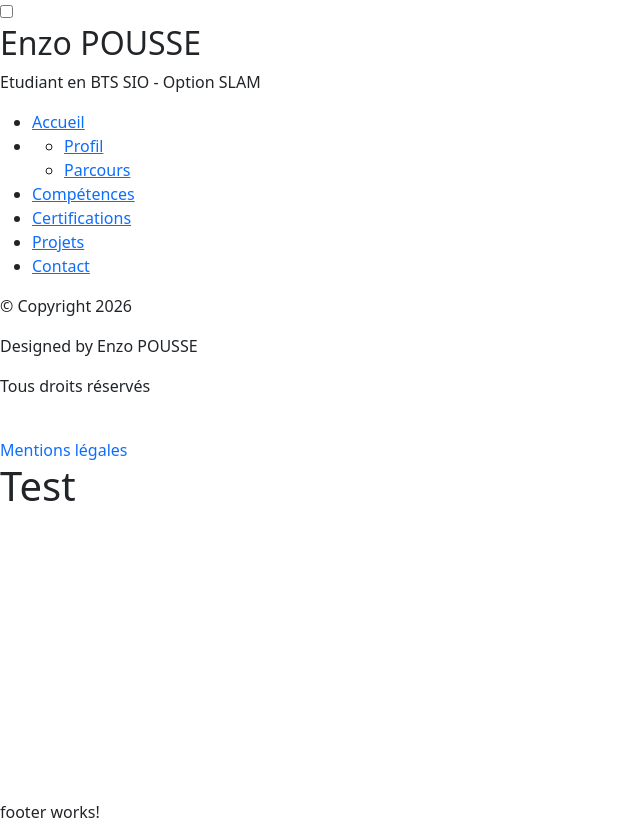
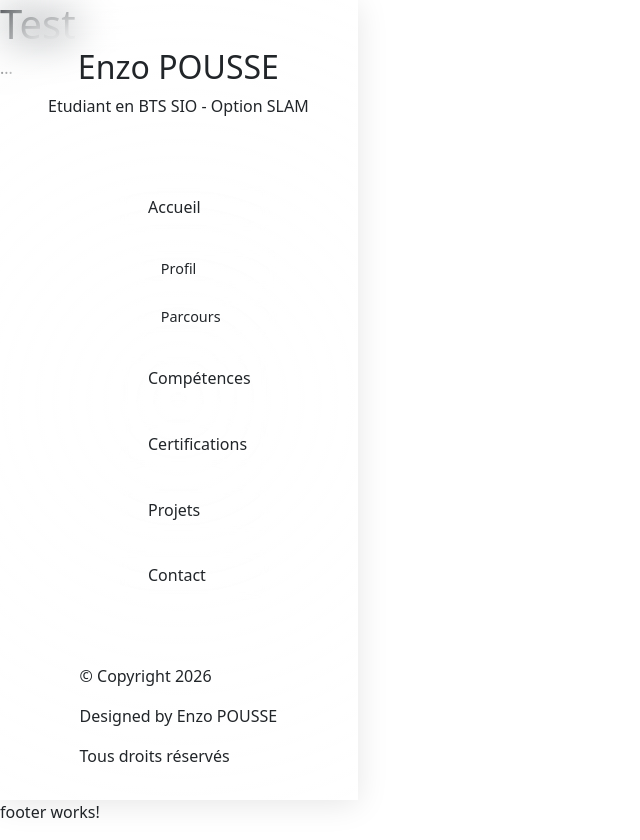
Before and after one commit to EnzoPss/Portfolio_angular, an Angular app: page / in a window 1280 px wide. Shown: the whole page, without its empty margins (0-640 px from the left). Built offline with nearby package versions, Linux system fonts and the light colour scheme.

Commit message:
sidebar (à check)

```diff
--- a/src/app/app.html
+++ b/src/app/app.html
@@ -1,8 +1,16 @@
 <div class="min-vh-100">
+
 <app-header></app-header>
+
 <main class="main">
   <h1>Test</h1>
+
+  <p>...</p>
+
 <router-outlet />
+
 </main>
+
 </div>
+
 <app-footer></app-footer>
--- a/src/app/components/header/header.css
+++ b/src/app/components/header/header.css
@@ -0,0 +1,323 @@
+/* Sidebar Styles */
+.sidebar {
+    width: var(--sidebar-width);
+    height: 100%;
+    position: fixed;
+    background: var(--sidebar-bg);
+    backdrop-filter: blur(20px) saturate(180%);
+    -webkit-backdrop-filter: blur(20px) saturate(180%);
+    border-right: 1px solid rgba(255, 255, 255, 0.1);
+    box-shadow: 0 4px 30px rgba(0, 0, 0, 0.1);
+    padding: 2rem;
+    display: flex;
+    flex-direction: column;
+    align-items: center;
+    z-index: 1000;
+    overflow-y: auto;
+    -webkit-overflow-scrolling: touch;
+}
+
+.sidebar::before {
+    content: '';
+    position: absolute;
+    top: 0;
+    left: 0;
+    right: 0;
+    bottom: 0;
+    background: radial-gradient(
+        circle at 50% 50%,
+        rgba(255, 255, 255, 0.1) 0%,
+        rgba(255, 255, 255, 0.05) 50%,
+        transparent 100%
+    );
+    z-index: -1;
+}
+
+/* Profile Section */
+.profile {
+    text-align: center;
+    margin-bottom: 2rem;
+    padding: 1rem;
+    background: var(--card-bg);
+    border-radius: 16px;
+    border: 1px solid var(--border-color);
+}
+
+.profile-img {
+    width: 150px;
+    height: 150px;
+    border-radius: 50%;
+    margin-bottom: 1rem;
+    border: 3px solid rgba(100, 255, 218, 0.5);
+    box-shadow: 0 0 20px rgba(100, 255, 218, 0.3);
+}
+
+.profile h2 {
+    margin-bottom: 0.5rem;
+}
+
+/* Navigation */
+nav ul {
+    list-style: none;
+    width: 100%;
+}
+
+nav ul li {
+    margin-bottom: 1rem;
+}
+
+nav ul .sub-nav {
+    margin-left: 0.5rem;
+    position: relative;
+    padding-left: 0.5rem;
+    margin-top: 0.5rem;
+    margin-bottom: 0.5rem;
+}
+
+nav ul .sub-nav::before {
+    content: '';
+    position: absolute;
+    left: 0;
+    top: 0;
+    bottom: 0;
+    width: 2px;
+    background: var(--accent-color);
+    opacity: 0.3;
+    border-radius: 4px;
+}
+
+nav ul .sub-nav li {
+    position: relative;
+    margin-bottom: 0.5rem;
+}
+
+nav ul .sub-nav li::before {
+    content: '';
+    position: absolute;
+    left: -0.5rem;
+    top: 50%;
+    width: 0.5rem;
+    height: 2px;
+    background: var(--accent-color);
+    opacity: 0.3;
+}
+
+nav ul .sub-nav li:last-child {
+    margin-bottom: 0;
+}
+
+nav ul .sub-nav a {
+    font-size: 0.9rem;
+    padding: 0.6rem 1rem;
+}
+
+nav ul li a {
+    color: var(--text-color);
+    text-decoration: none;
+    display: flex;
+    align-items: center;
+    padding: 0.8rem 1.2rem;
+    border-radius: 10px;
+    transition: all 0.3s ease;
+    background: var(--card-bg);
+    border: 1px solid var(--border-color);
+    backdrop-filter: blur(4px);
+    -webkit-backdrop-filter: blur(4px);
+    position: relative;
+    overflow: hidden;
+}
+
+nav ul li a i {
+    margin-right: 10px;
+}
+
+nav ul li a::before {
+    content: '';
+    position: absolute;
+    top: 0;
+    left: 0;
+    width: 100%;
+    height: 100%;
+    background: linear-gradient(
+        45deg,
+        transparent 0%,
+        rgba(255, 255, 255, 0.05) 50%,
+        transparent 100%
+    );
+    transform: translateX(-100%);
+    transition: transform 0.6s ease;
+}
+
+nav ul li a:hover::before {
+    transform: translateX(100%);
+}
+
+nav ul li a:hover {
+    background: rgba(var(--accent-color-rgb), 0.1);
+    border: 1px solid rgba(var(--accent-color-rgb), 0.2);
+    color: var(--accent-color);
+    transform: translateX(5px);
+}
+
+nav ul li a.active {
+    background: rgba(var(--accent-color-rgb), 0.1);
+    border: 1px solid rgba(var(--accent-color-rgb), 0.2);
+    color: var(--accent-color);
+    transform: translateX(5px);
+}
+
+nav ul li a.active::before {
+    content: '';
+    position: absolute;
+    left: -2rem;
+    top: 50%;
+    transform: translateY(-50%);
+    width: 4px;
+    height: 70%;
+    background: var(--accent-color);
+    border-radius: 0 4px 4px 0;
+}
+
+/* Social Links */
+.social-links {
+    margin-top: auto;
+    padding: 1rem;
+    background: var(--card-bg);
+    border-radius: 12px;
+    border: 1px solid var(--border-color);
+    width: 100%;
+    display: flex;
+    justify-content: center;
+    gap: 1rem;
+}
+
+.social-links a {
+    color: var(--text-color);
+    font-size: 1.5rem;
+    padding: 0.5rem;
+    border-radius: 8px;
+    transition: all 0.3s ease;
+    background: var(--card-bg);
+    border: 1px solid var(--border-color);
+}
+
+.social-links a:hover {
+    color: var(--accent-color);
+    background: rgba(var(--accent-color-rgb), 0.1);
+    border: 1px solid rgba(var(--accent-color-rgb), 0.2);
+    transform: translateY(-3px);
+}
+
+/* Responsive Design */
+@media (max-width: 768px) {
+    .sidebar {
+        transform: translateX(-100%);
+        width: 280px;
+    }
+
+    .sidebar.open {
+        transform: translateX(0);
+    }
+
+    .profile-img {
+        width: 100px;
+        height: 100px;
+    }
+
+    .social-links {
+        margin-top: 2rem;
+    }
+}
+
+
+
+
+
+
+
+
+
+
+
+/* Cacher le bouton par défaut */
+.sidebar-toggle {
+    display: none;
+    position: fixed;
+    top: 1rem;
+    left: 1rem;
+    z-index: 1100;
+    background: var(--accent-color);
+    color: white;
+    border: none;
+    padding: 0.5rem 1rem;
+    border-radius: 5px;
+    cursor: pointer;
+    box-shadow: 0 4px 6px rgba(0, 0, 0, 0.1);
+    font-size: 1.2rem;
+}
+
+.sidebar {
+    transition: transform 0.3s ease-in-out;
+}
+
+.sidebar.open {
+    transform: translateX(0);
+    transition: transform 0.3s ease-in-out;
+}
+
+/* Montrer le bouton sur les petits écrans */
+@media (max-width: 768px) {
+    .sidebar-toggle {
+        display: block;
+    }
+    .sidebar {
+        transform: translateX(-100%);
+        transition: transform 0.3s ease-in-out;
+    }
+
+    .content {
+        margin-left: 0;
+        padding-top: 4rem; /* Compense le bouton */
+    }
+}
+
+/* Ajout d'un overlay pour fermer la sidebar */
+.sidebar-overlay {
+    display: none;
+    position: fixed;
+    top: 0;
+    left: 0;
+    right: 0;
+    bottom: 0;
+    background: rgba(0, 0, 0, 0.5);
+    z-index: 999;
+    opacity: 0;
+    transition: opacity 0.3s ease;
+    height: 100%;
+    overflow: hidden;
+}
+
+.sidebar-overlay.active {
+    display: block;
+    opacity: 1;
+}
+
+/* Style pour les liens de navigation actifs avec la classe current-page */
+.sidebar nav ul li a.current-page {
+    background: rgba(var(--accent-color-rgb), 0.1) !important;
+    border: 1px solid rgba(var(--accent-color-rgb), 0.2) !important;
+    color: var(--accent-color) !important;
+    transform: translateX(5px) !important;
+}
+
+.sidebar nav ul li a.current-page::before {
+    content: '';
+    position: absolute;
+    left: -2rem;
+    top: 50%;
+    transform: translateY(-50%);
+    width: 4px;
+    height: 70%;
+    background-color: var(--accent-color);
+    border-radius: 0 4px 4px 0;
+}
--- a/src/app/components/header/header.html
+++ b/src/app/components/header/header.html
@@ -1,16 +1,5 @@
 <aside class="sidebar">
-    <div class="geometric-shapes">
-        <div class="shape"></div>
-        <div class="shape"></div>
-        <div class="shape"></div>
-    </div>
-    <div class="theme-switch">
-        <input type="checkbox" id="theme-toggle" >
-        <label for="theme-toggle" class="switch">
-            <i class="fas fa-sun"></i>
-            <i class="fas fa-moon"></i>
-        </label>
-    </div>
+
     <div class="profile">
         <!--<img src="#" alt="Photo de profil" class="profile-img">-->
         <h2>Enzo POUSSE</h2>
--- a/src/styles.css
+++ b/src/styles.css
@@ -1 +1,5 @@
 /* You can add global styles to this file, and also import other style files */
+.body {
+    background-attachment: fixed;
+    background-color: aquamarine;
+}
```
